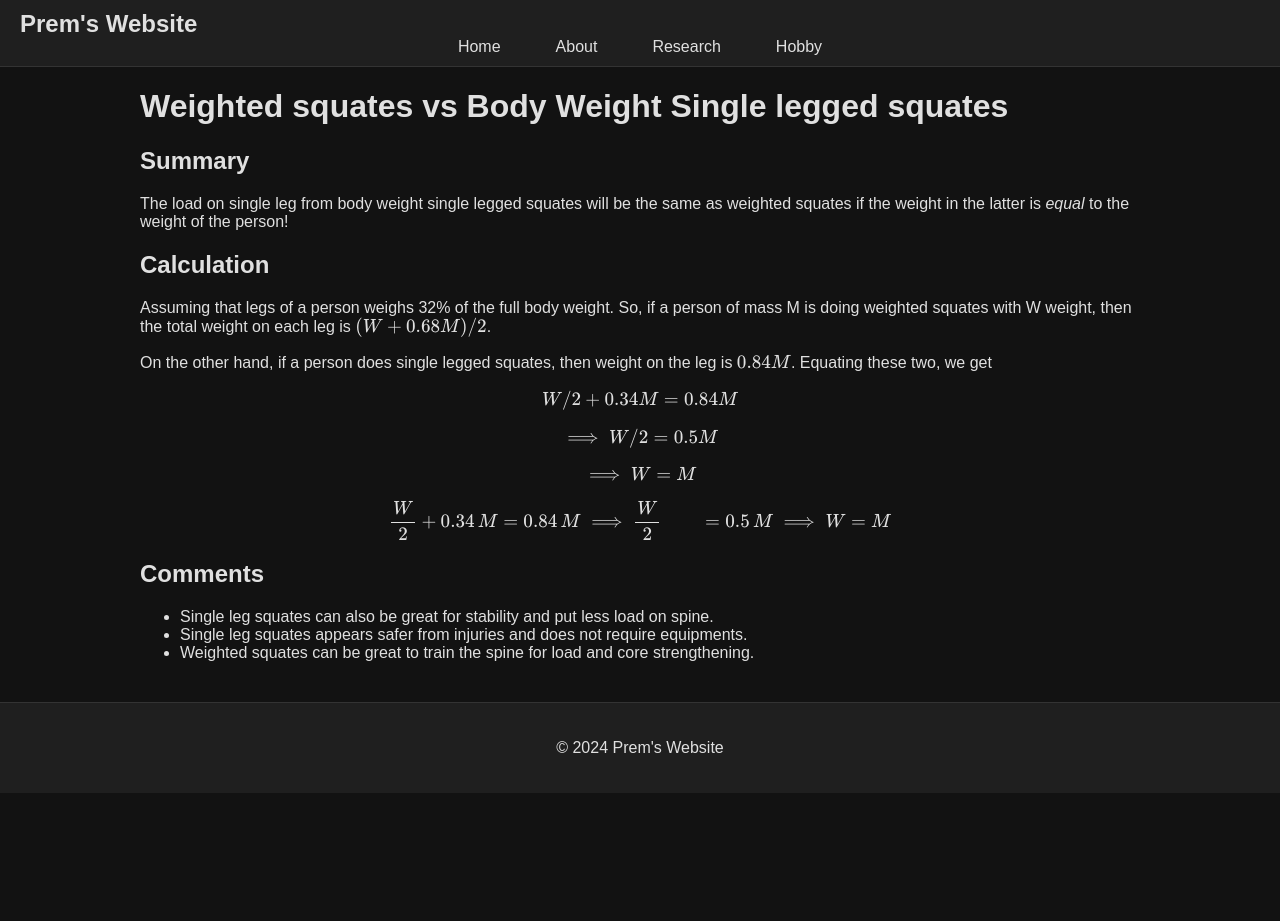
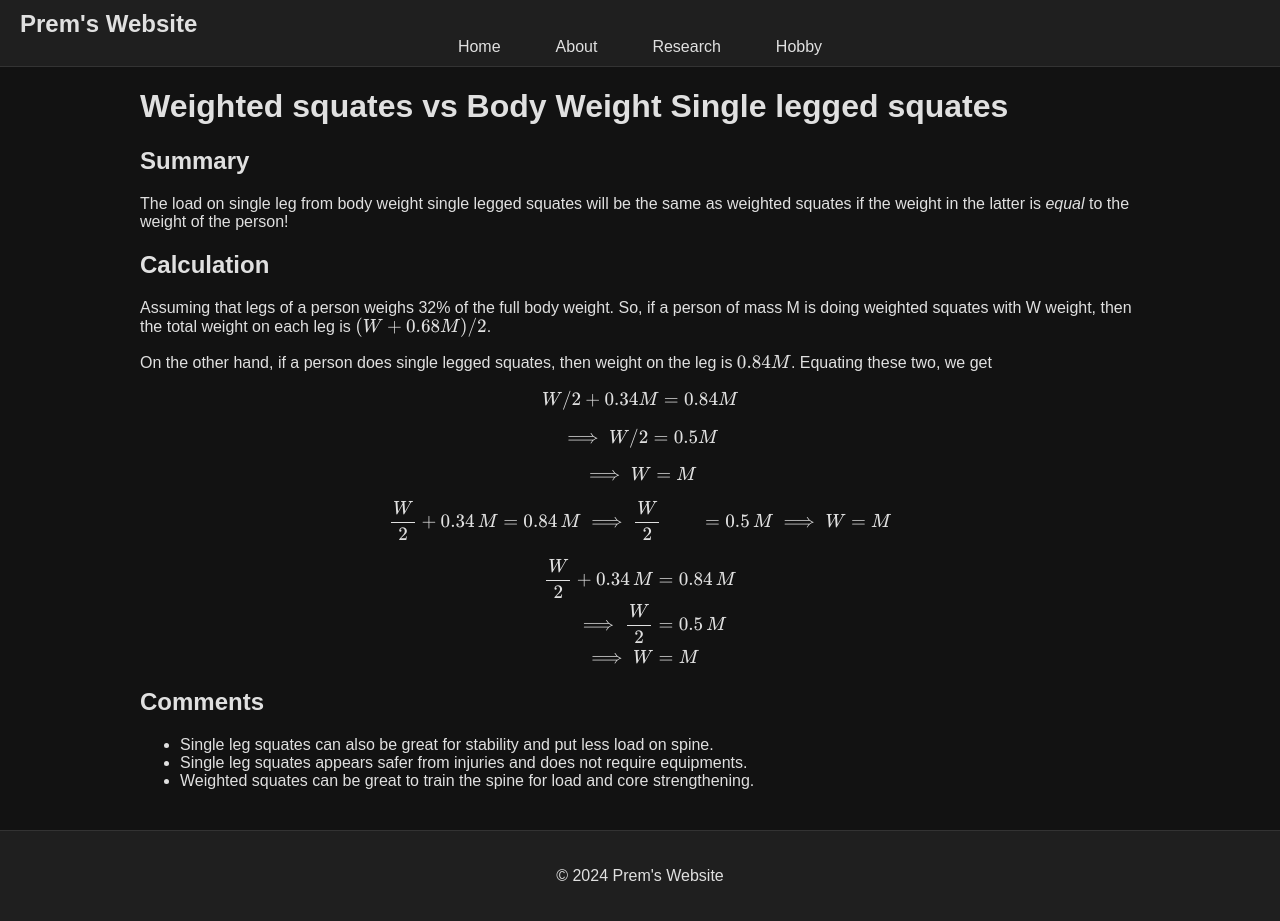
Before and after one commit to prem314/prem314.github.io, a Jekyll site: the page built from weighted_squates_vs_body_weight_single_legged_squates.md, in a window 1280 px wide. Built offline with Jekyll 4.4.1, drawn with Linux system fonts in a browser that asks for light colours; before the commit the page ends 900 px from its top, so only the background shows below that.

Commit message:
Update weighted_squates_vs_body_weight_single_legged_squates.md

```diff
--- a/weighted_squates_vs_body_weight_single_legged_squates.md
+++ b/weighted_squates_vs_body_weight_single_legged_squates.md
@@ -26,6 +26,15 @@
 \implies W &= M
 \end{align}
 
+$$
+\begin{align}
+\frac{W}{2} + 0.34\,M &= 0.84\,M \\
+\implies \frac{W}{2} &= 0.5\,M \\
+\implies W &= M
+\end{align}
+$$
+
+
 
 ## Comments
   - Single leg squates can also be great for stability and put less load on spine.
```
